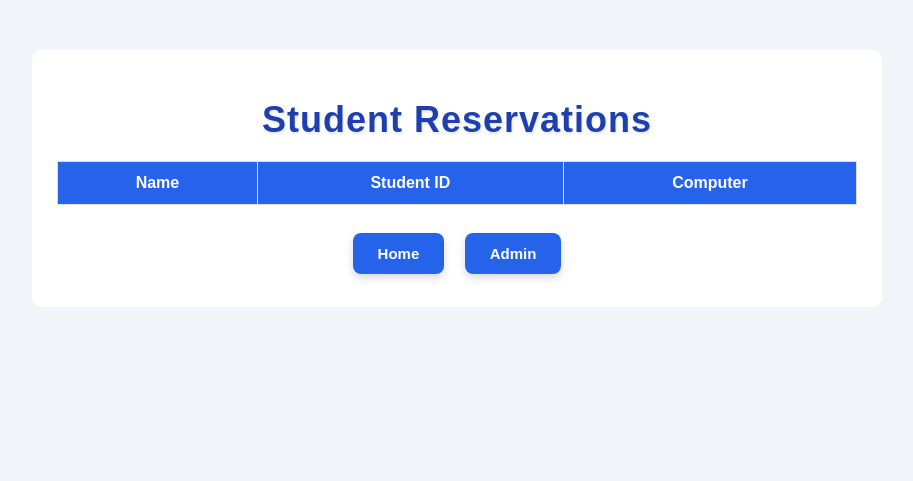
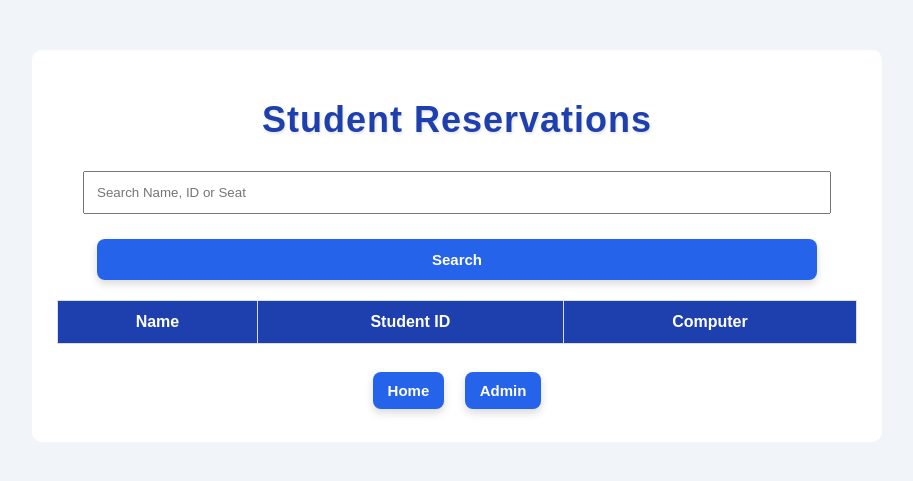
Before and after one commit to Dadk252/Codings, a PHP site: page /reservations.php in a window 1280 px wide. Shown: the top 481 px of the page, without its empty margins (183-1096 px from the left). Run offline with PHP 8.4, Linux system fonts and the light colour scheme; lists and menus that the app fills with data are empty.

Commit message:
changes codes and add new file class

```diff
--- /dev/null
+++ b/classes.php
@@ -0,0 +1,61 @@
+
+<?php
+
+// Parent Class
+class Person {
+    private $name;
+
+    public function setName($name) {
+        $this->name = $name;
+    }
+
+    public function getName() {
+        return $this->name;
+    }
+}
+
+// Child Class
+class Student extends Person {
+    private $studentID;
+
+    public function setStudentID($studentID) {
+        $this->studentID = $studentID;
+    }
+
+    public function getStudentID() {
+        return $this->studentID;
+    }
+}
+
+// Reservation Class
+class Reservation {
+    private $student;
+    private $seat;
+
+    public function __construct($student, $seat) {
+        $this->student = $student;
+        $this->seat = $seat;
+    }
+
+    public function getStudent() {
+        return $this->student;
+    }
+
+    public function getSeat() {
+        return $this->seat;
+    }
+
+    public function setSeat($seat) {
+        $this->seat = $seat;
+    }
+
+    public function toArray() {
+        return [
+            "name" => $this->student->getName(),
+            "studentID" => $this->student->getStudentID(),
+            "seat" => $this->seat
+        ];
+    }
+}
+
+?>
--- a/reservations.php
+++ b/reservations.php
@@ -1,24 +1,39 @@
 
 <?php
 session_start();
+include "classes.php";
 
 if (!isset($_SESSION["reservations"])) {
     $_SESSION["reservations"] = [];
 }
 
 $reservations = $_SESSION["reservations"];
+$search = "";
+
+if (isset($_GET["search"])) {
+    $search = trim($_GET["search"]);
+}
 ?>
 
 <!DOCTYPE html>
 <html>
 <head>
-    <title>Reservations</title>
+    <title>Student Reservations</title>
     <link rel="stylesheet" href="style.css">
 </head>
 <body>
 
 <div class="container">
+
     <h1>Student Reservations</h1>
+
+    <form method="GET">
+        <input type="text" name="search"
+        placeholder="Search Name, ID or Seat"
+        value="<?php echo htmlspecialchars($search); ?>">
+
+        <button type="submit">Search</button>
+    </form>
 
     <table>
         <tr>
@@ -28,17 +43,41 @@ $reservations = $_SESSION["reservations"];
         </tr>
 
         <?php foreach ($reservations as $r): ?>
-        <tr>
-            <td><?php echo htmlspecialchars($r["name"]); ?></td>
-            <td><?php echo htmlspecialchars($r["studentID"]); ?></td>
-            <td>PC <?php echo $r["seat"]; ?></td>
-        </tr>
+
+            <?php
+            $student = new Student();
+            $student->setName($r["name"]);
+            $student->setStudentID($r["studentID"]);
+
+            $reservation = new Reservation(
+                $student,
+                $r["seat"]
+            );
+
+            $name = $student->getName();
+            $studentID = $student->getStudentID();
+            $seat = $reservation->getSeat();
+
+            $match = stripos($name, $search) !== false ||
+                     stripos($studentID, $search) !== false ||
+                     stripos("PC " . $seat, $search) !== false;
+            ?>
+
+            <?php if ($search == "" || $match): ?>
+            <tr>
+                <td><?php echo htmlspecialchars($name); ?></td>
+                <td><?php echo htmlspecialchars($studentID); ?></td>
+                <td>PC <?php echo $seat; ?></td>
+            </tr>
+            <?php endif; ?>
+
         <?php endforeach; ?>
 
     </table>
 
     <a href="index.php">Home</a>
     <a href="admin.php">Admin</a>
+
 </div>
 
 </body>
--- a/script.js
+++ b/script.js
@@ -2,3 +2,7 @@
 function confirmReservation() {
     return confirm("Are you sure you want to reserve this seat?");
 }
+
+function confirmUpdate() {
+    return confirm("Are you sure you want to update this reservation?");
+}
--- a/style.css
+++ b/style.css
@@ -210,3 +210,48 @@ body {
         animation: none;
     }
 }
+
+
+/* Search and Edit Forms */
+form {
+    margin: 20px 0;
+}
+
+/* Table Design */
+table {
+    width: 100%;
+    border-collapse: collapse;
+    margin: 20px 0;
+    background: white;
+}
+
+th {
+    background: #1e40af;
+    color: white;
+}
+
+th, td {
+    padding: 12px;
+    border: 1px solid #ddd;
+}
+
+/* Edit Button */
+a:not(.cancel) {
+    background: #2563eb;
+    color: white;
+    border-radius: 8px;
+    padding: 10px 15px;
+}
+
+/* Cancel Button */
+a.cancel {
+    background: #dc2626;
+    color: white;
+    border-radius: 8px;
+    padding: 10px 15px;
+}
+
+/* Hover */
+a:hover, button:hover {
+    opacity: 0.85;
+}
```
Also changed, not shown: admin.php (+131 -3 lines), index.php (+13 -1 lines), reserve.php (+44 -17 lines).
